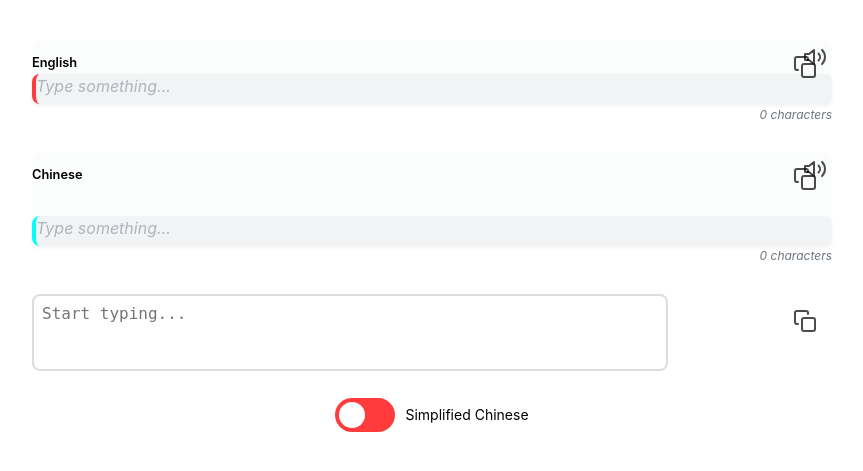
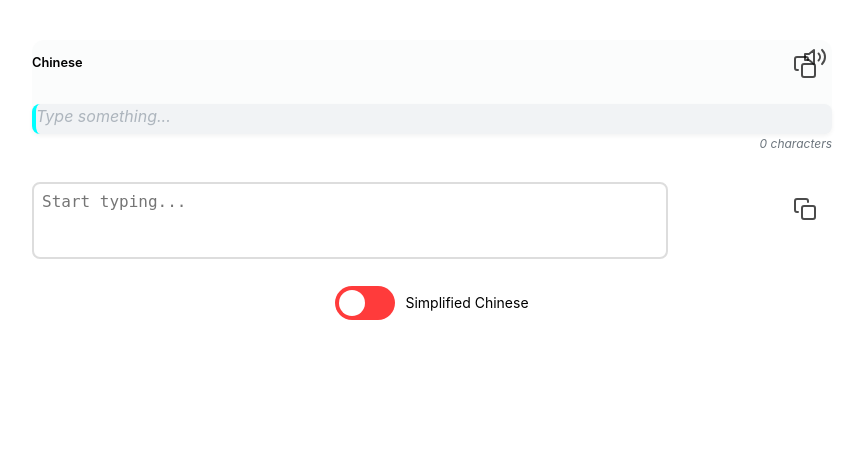
Before and after one commit to qwertypants/real-time-translator, a Flask app: page / in a window 1280 px wide. Shown: the top 471 px of the page, without its empty margins (208-1071 px from the left). Run offline with Flask 3, Linux system fonts and the light colour scheme.

Commit message:
Assistant checkpoint: Hide English section and update Chinese header
Assistant generated file changes:
- templates/index.html: Hide English section, Remove Chinese header text
- static/css/style.css: Add Chinese text via CSS

---

User prompt:

Hide the english section. Remove the "Chinese" header text, and instead update the CSS 'content' to "Chinese".

```diff
--- a/static/css/style.css
+++ b/static/css/style.css
@@ -39,6 +39,10 @@ body {
     color: var(--primary-black);
     margin-bottom: 0;
     font-weight: 600;
+}
+
+.section-title:empty::before {
+    content: "Chinese";
 }
 
 .pronunciation-guide {
--- a/templates/index.html
+++ b/templates/index.html
@@ -10,7 +10,7 @@
     <div>
         <div class="translation-container">
             <!-- Source Text Display -->
-            <div class="text-section">
+            <div class="text-section" style="display: none;">
                 <div class="section-header">
                     <h3 class="section-title">English</h3>
                     <div class="button-group">
@@ -29,7 +29,7 @@
             <!-- Translation Display -->
             <div class="text-section">
                 <div class="section-header">
-                    <h3 class="section-title">Chinese</h3>
+                    <h3 class="section-title"></h3>
                     <div class="button-group">
                         <button class="btn btn-copy" id="copyTranslationButton" title="Copy Chinese text">
                             <i data-feather="copy"></i>
```
